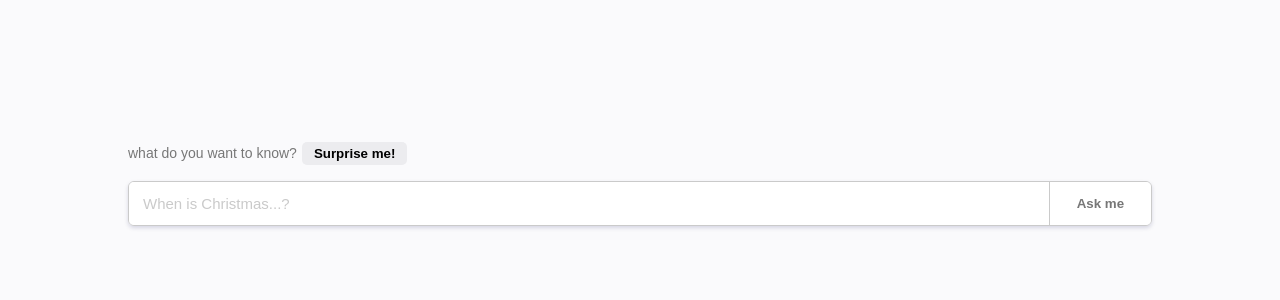
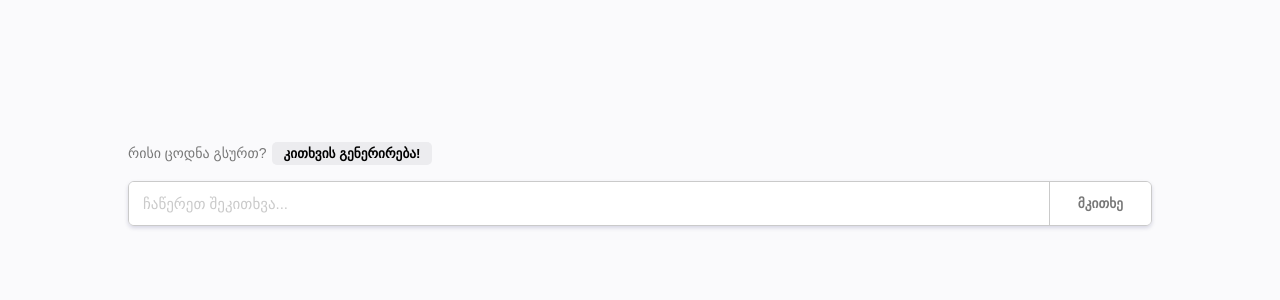
Before and after one commit to nikolozi2001/medical-chatbot-front, a React (Create React App) app: page / in a window 1280 px wide. Shown: the top 300 px of the page. Built offline with nearby package versions, Linux system fonts and the light colour scheme.

Commit message:
Update README and enhance chat functionality with localization and loading state

```diff
--- a/src/App.js
+++ b/src/App.js
@@ -4,28 +4,36 @@ const App = () => {
   const [value, setValue] = useState("");
   const [error, setError] = useState("");
   const [chatHistory, setChatHistory] = useState([]);
+  const [loading, setLoading] = useState(false);
 
   const surpriseOptions = [
-    "Who is the best gastroenterologist in the world?",
-    "what is the best way to get rid of a headache?",
-    "Where is the best hospital in the world?",
+    "ვინ არის საუკეთესო გასტროენტეროლოგი?",
+    "რა გზას მივმართო თავის ტკივილის დროს?",
+    "რომელი კლინიკაა ყველაზე კარგი?",
+    "რა უნდა ვიცოდეთ გაღიზიანებული ნაწლავის სინდრომის დროს?",
   ];
 
   const surprise = () => {
     const randomValue = Math.floor(Math.random() * surpriseOptions.length);
-    setValue(randomValue);
+    setValue(surpriseOptions[randomValue]);
   };
 
   const getResponse = async () => {
     if (!value) {
-      setError("Please enter a question");
+      setError("გთხოვთ ჩაწეროთ შეკითხვა");
       return;
     }
+    setLoading(true);
     try {
+      const formattedHistory = chatHistory.map((item) => ({
+        role: item.role,
+        parts: [item.parts].flat(),
+      }));
+
       const options = {
         method: "POST",
         body: JSON.stringify({
-          history: chatHistory,
+          history: formattedHistory,
           message: value,
         }),
         headers: {
@@ -43,18 +51,20 @@ const App = () => {
       setChatHistory((oldChatHistory) => [
         ...oldChatHistory,
         {
-          role: "user",
-          parts: value,
+          role: "კითხვა",
+          parts: [value],
         },
         {
-          role: "model",
-          parts: data.text,
+          role: "პასუხი",
+          parts: [data.text],
         },
       ]);
       setValue("");
     } catch (error) {
       console.error("Error fetching response:", error);
-      setError("Something went wrong. Please try again later");
+      setError("შეცდომაა, გთხოვთ სცადოთ ხელახლა");
+    } finally {
+      setLoading(false);
     }
   };
 
@@ -67,19 +77,24 @@ const App = () => {
   return (
     <div className="app">
       <p>
-        what do you want to know?
-        <button className="surprise" onClick={surprise} disabled={chatHistory}>
-          Surprise me!
+        რისი ცოდნა გსურთ?
+        <button
+          className="surprise"
+          onClick={surprise}
+          disabled={chatHistory.length > 0}
+        >
+          კითხვის გენერირება!
         </button>
       </p>
       <div className="input-container">
         <input
           value={value}
-          placeholder="When is Christmas...?"
+          placeholder="ჩაწერეთ შეკითხვა..."
           onChange={(e) => setValue(e.target.value)}
         />
-        {!error && <button onClick={getResponse}>Ask me</button>}
-        {error && <button onClick={clear}>Clear</button>}
+        {!error && !loading && <button onClick={getResponse}>მკითხე</button>}
+        {error && <button onClick={clear}>გასუფთავება</button>}
+        {loading && <p>დაელოდეთ...</p>}
       </div>
       {error && <p className="error">{error}</p>}
 
@@ -87,7 +102,7 @@ const App = () => {
         {chatHistory.map((chatItem, _index) => (
           <div key={_index}>
             <p className="answer">
-              {chatItem.role} : {chatItem.parts}
+              {chatItem.role} : {chatItem.parts.join(" ")}
             </p>
           </div>
         ))}
```
Also changed, not shown: server.js (+5 -2 lines), 1 other file (tests, documents, lock files or other folders).
